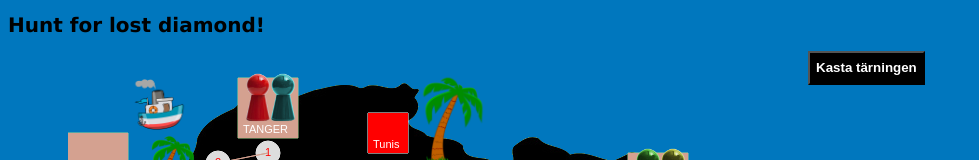
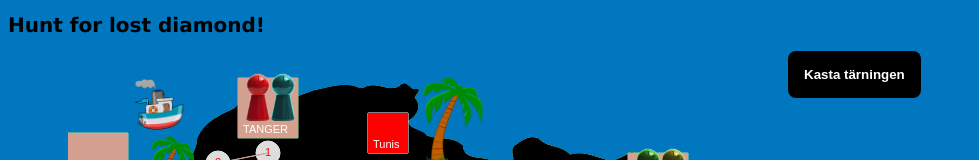
Before and after one commit to persyl/DiamondGame, a website built with webpack: page index.html in a window 1280 px wide. Shown: the top 160 px of the page, without its empty margins (0-979 px from the left). Built offline with nearby package versions, Linux system fonts and the light colour scheme.

Commit message:
Button design

```diff
--- a/es6/diamond.js
+++ b/es6/diamond.js
@@ -37,33 +37,8 @@ class Diamond {
 
     init() {
         this.initGameBoard();
-        const ctx = this.canvas[1].element.getContext('2d');
-        const tanger = new City('TANGER', true);
-        tanger.draw(ctx, 170, 5, 175);
+        this.initUsers();
 
-        const canaria = new City('CANARIA', true);
-        canaria.draw(ctx, 0, 60, 5);
-
-        const marrakech = new City('Marrakech');
-        marrakech.draw(ctx, 70, 130, 65);
-
-        const kairo = new City('KAIRO', true);
-        kairo.draw(ctx, 560, 80, 572);
-
-        const tunis = new City('Tunis');
-        tunis.draw(ctx, 300, 40, 305);
-
-        steps.draw(ctx);
-
-        const ctx3 = this.canvas[3].element.getContext('2d');
-        const userRed = new User('red');
-        const userBlue = new User('blue');
-        const userGreen = new User('green');
-        const userYellow = new User('yellow');
-        userRed.draw(ctx3, 165, 0);
-        userBlue.draw(ctx3, 190, 0);
-        userGreen.draw(ctx3, 555, 75);
-        userYellow.draw(ctx3, 580, 75);
     }
 
     initGameBoard() {
@@ -87,6 +62,37 @@ class Diamond {
 
         this.addPalmTrees(ctx);
         this.addBoats(ctx);
+
+        const ctx1 = this.canvas[1].element.getContext('2d');
+        const tanger = new City('TANGER', true);
+        tanger.draw(ctx1, 170, 5, 175);
+
+        const canaria = new City('CANARIA', true);
+        canaria.draw(ctx1, 0, 60, 5);
+
+        const marrakech = new City('Marrakech');
+        marrakech.draw(ctx1, 70, 130, 65);
+
+        const kairo = new City('KAIRO', true);
+        kairo.draw(ctx1, 560, 80, 572);
+
+        const tunis = new City('Tunis');
+        tunis.draw(ctx1, 300, 40, 305);
+
+        steps.draw(ctx1);
+
+    }
+
+    initUsers() {
+        const ctx3 = this.canvas[3].element.getContext('2d');
+        const userRed = new User('red');
+        const userBlue = new User('blue');
+        const userGreen = new User('green');
+        const userYellow = new User('yellow');
+        userRed.draw(ctx3, 165, 0);
+        userBlue.draw(ctx3, 190, 0);
+        userGreen.draw(ctx3, 555, 75);
+        userYellow.draw(ctx3, 580, 75);
     }
 
     rollDice() {
--- a/index.html
+++ b/index.html
@@ -10,9 +10,11 @@
         font-size: 10px;
         background-color: #0077BE;
     }
-    .page-container{
-      position: relative;
+
+    .page-container {
+        position: relative;
     }
+
     canvas {
         position: absolute;
         top: 60px;
@@ -20,12 +22,22 @@
     }
 
     input[type='button'] {
-        height: 34px;
+        border: none;
+        display: inline-block;
+        padding: 16px;
+        border-radius: 8px;
         background-color: black;
         color: white;
-        font-weight:bold;
+        font-weight: bold;
         position: absolute;
-        left:800px;
+        left: 780px;
+        -webkit-transition-duration: 0.2s;
+        transition-duration: 0.2s;
+    }
+
+    input[type='button']:hover {
+        background-color: #4A4141;
+        cursor: pointer;
     }
     </style>
 </head>
```
